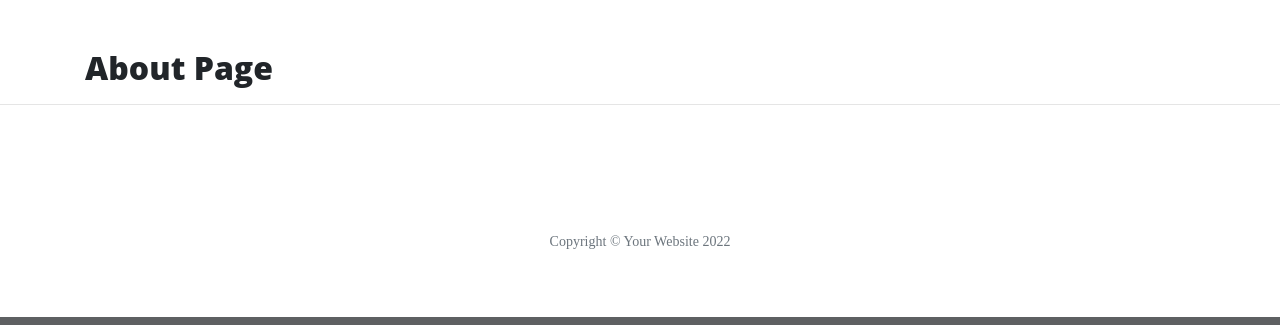
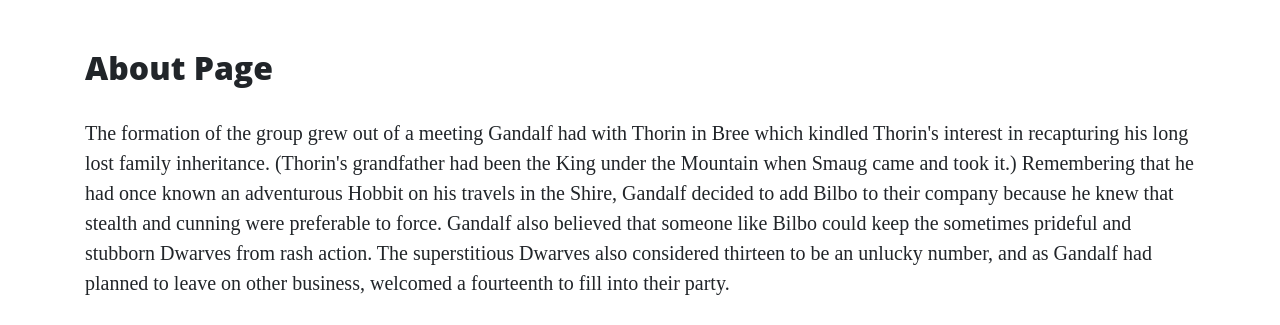
Before and after one commit to jessicarydberg/Hobbit-fanpage, a Flask app: page /about in a window 1280 px wide. Shown: the part 629-954 px from the top of the page. Run offline with Flask 2, Linux system fonts and the light colour scheme; some libraries are stand-ins or nearby versions.

Commit message:
Add content to the About page

```diff
--- /dev/null
+++ b/static/css/style.css
@@ -0,0 +1,3 @@
+.col-md-5 img {
+    width: 100%;
+}
--- a/templates/about.html
+++ b/templates/about.html
@@ -1,4 +1,42 @@
 {% extends "base.html" %}
 {% block content %}
     <h2>About Page</h2>
+    <p>
+        The formation of the group grew out of a meeting Gandalf had with Thorin in Bree which kindled Thorin's interest
+        in recapturing his long lost family inheritance. (Thorin's grandfather had been the King under the Mountain when
+        Smaug came and took it.) Remembering that he had once known an adventurous Hobbit on his travels in the Shire,
+        Gandalf decided to add Bilbo to their company because he knew that stealth and cunning were preferable to force.
+        Gandalf also believed that someone like Bilbo could keep the sometimes prideful and stubborn Dwarves from rash
+        action. The superstitious Dwarves also considered thirteen to be an unlucky number, and as Gandalf had planned
+        to leave on other business, welcomed a fourteenth to fill into their party.
+    </p>
+
+    <div class="row featurette">
+        <div class="col-md-7">
+            <h3>Thorin Oakenshield</h3>
+            <p>Thorin II was born in TA 2746 to Dwarf prince Thráin II in the city of the Lonely Mountain. Early in his
+                youth, he and the other Dwarves of the Lonely Mountain were forced to flee by the dragon Smaug in TA
+                2770. While in exile, he quickly grew to become a capable warrior. This was demonstrated when he
+                participated in the Battle of Azanulbizar in TA 2799. He fought with one of the Dwarven armies beneath
+                the East-gate of Moria. At some point in the fighting, his shield broke, and using an oaken tree branch
+                found on the ground as a shield, he gained the epithet "Oakenshield," which would remain with him even
+                in death.</p>
+        </div>
+        <div class="col-md-5">
+            <img src="https://vignette.wikia.nocookie.net/lotr/images/3/3f/ThorinBIG.jpg" alt="Image of Thorin">
+        </div>
+    </div>
+
+    <div class="row featurette">
+        <div class="col-md-5">
+            <img src="https://vignette.wikia.nocookie.net/lotr/images/b/b4/The-Hobbit-Fili-and-Kili.jpg" alt="">
+        </div>
+        <div class="col-md-7">
+            <h3>Fili and Kili</h3>
+            <p>Fíli and Kíli were nephews of Thorin, who was the elder brother of their mother Dís. They were also
+                nephews of Frerin, grandsons of Thráin II, and great-grandsons of Thrór. Fíli's most distinguishing
+                feature was his long nose, the longest of any of the Dwarves in Thorin's company.</p>
+        </div>
+
+    </div>
 {% endblock %}
--- a/templates/base.html
+++ b/templates/base.html
@@ -4,8 +4,9 @@
     <meta charset="UTF-8">
     <meta http-equiv="X-UA-Compatible" content="IE=edge">
     <meta name="viewport" content="width=device-width, initial-scale=1.0">
-    <link href="{{ url_for('static', filename='vendor/bootstrap/css/bootstrap.min.css') }}" rel="stylesheet">
-    <link rel="stylesheet" href="{{ url_for('static', filename='css/clean-blog.min.css') }}">
+    <link rel="stylesheet" href="{{ url_for('static', filename='vendor/bootstrap/css/bootstrap.min.css') }}" type="text/css">
+    <link rel="stylesheet" href="{{ url_for('static', filename='css/clean-blog.min.css') }}" type="text/css">
+    <link rel="stylesheet" href="{{ url_for('static', filename='css/style.css') }}" type="text/css">
     <title>Hello Flask</title>
 </head>
     <body>
```
